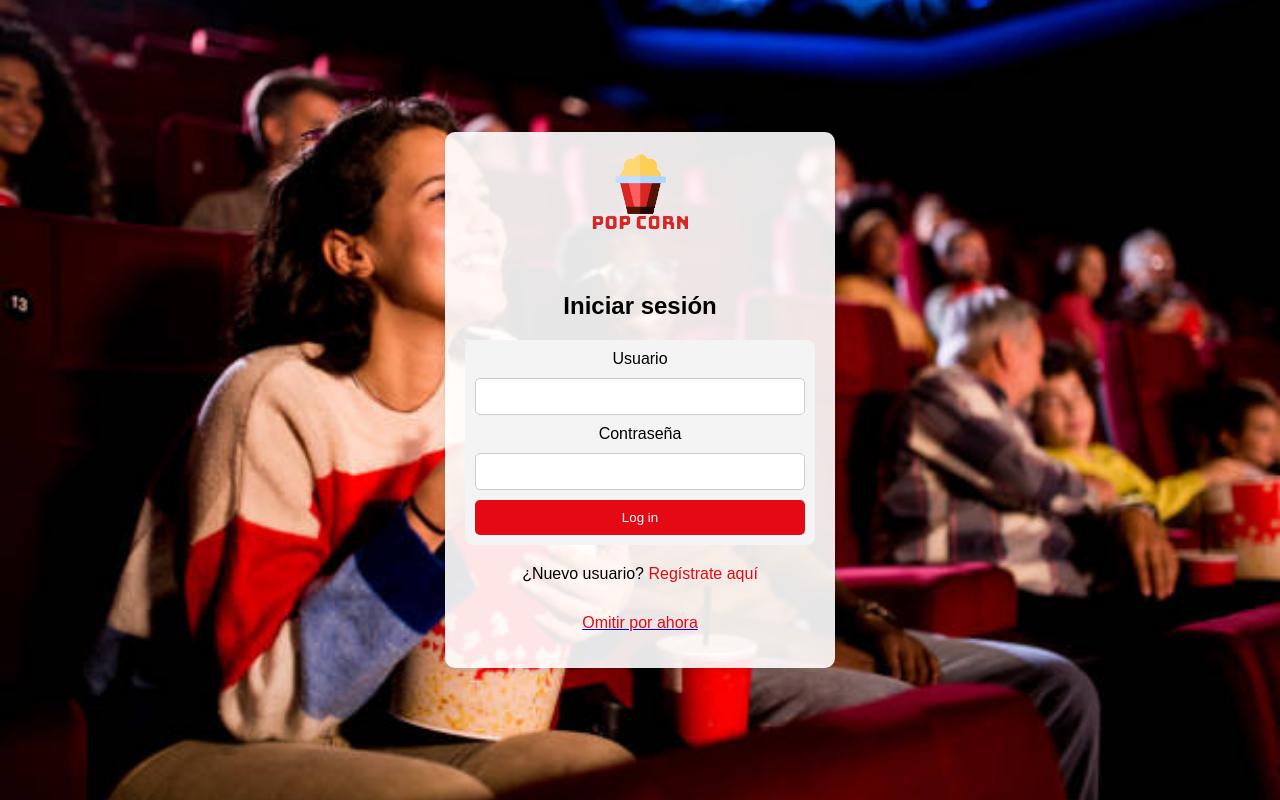
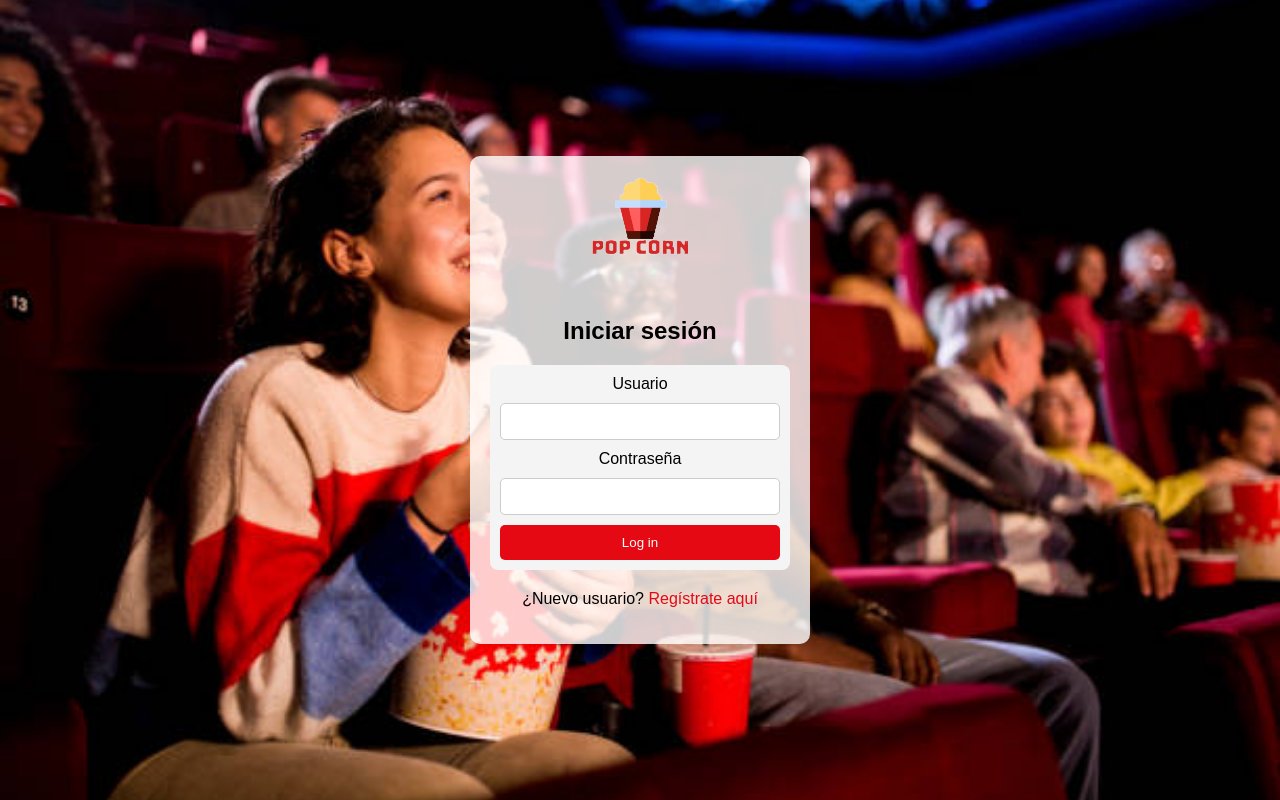
Before and after one commit to Yisus-Hybd/Popcorn, a Flask app: page /login in a window 1280 px wide. Run offline with Flask 2, Linux system fonts and the light colour scheme.

Commit message:
Checkpoint 4

```diff
--- a/app.py
+++ b/app.py
@@ -1,9 +1,10 @@
-from flask import Flask, render_template, request, redirect, url_for, session
+from flask import Flask, render_template, request, redirect, url_for, session, flash
 from flask_sqlalchemy import SQLAlchemy
 from werkzeug.security import generate_password_hash, check_password_hash
 from werkzeug.utils import secure_filename
 import os
 from models import db, Peliculas, Usuarios
+import time
 
 # Inicializa la aplicacion de Flask
 app = Flask(__name__)
@@ -101,16 +102,33 @@ def register():
 
 
 # Ruta para iniciar sesion
+# Variable para contar intentos fallidos de inicio de sesion
+intentos_fallidos = {}
+
 @app.route('/login', methods=['GET', 'POST'])
 def login():
+    global intentos_fallidos
     if request.method == 'POST':
         usuario = request.form['usuario']
         contraseña = request.form['contraseña']
+
+        # Obtener la IP del cliente para limitar los intentos de inicio de sesin
+        cliente_ip = request.remote_addr
+
+        # Verificar si el cliente ha superado el límite de intentos fallidos
+        if cliente_ip in intentos_fallidos and intentos_fallidos[cliente_ip]['intentos'] >= 5:
+            tiempo_restante = int(time.time() - intentos_fallidos[cliente_ip]['timestamp'])
+            if tiempo_restante < 30:
+                flash(f'Demasiados intentos fallidos. Intenta de nuevo en {30 - tiempo_restante} segundos.', 'error')
+                return render_template('login.html')
 
         # Buscar el usuario en la base de datos
         usuario_encontrado = Usuarios.query.filter_by(nombre_usuario=usuario).first()
 
         if usuario_encontrado and check_password_hash(usuario_encontrado.contraseña, contraseña):
+            # Limpiar intentos fallidos tras un inicio de sesion exitoso
+            intentos_fallidos.pop(cliente_ip, None)
+
             # Iniciar sesion y almacenar datos del usuario en la sesion
             session['usuario_id'] = usuario_encontrado.id
             session['tipo_usuario'] = usuario_encontrado.tipo_usuario
@@ -120,7 +138,17 @@ def login():
             else:
                 return redirect(url_for('home'))
         else:
-            return render_template('login.html', error="Usuario o contraseña incorrectos.")
+            # Manejar intentos fallidos
+            if cliente_ip not in intentos_fallidos:
+                intentos_fallidos[cliente_ip] = {'intentos': 1, 'timestamp': time.time()}
+            else:
+                intentos_fallidos[cliente_ip]['intentos'] += 1
+                if intentos_fallidos[cliente_ip]['intentos'] >= 5:
+                    intentos_fallidos[cliente_ip]['timestamp'] = time.time()
+
+            flash('Usuario o contraseña incorrectos.', 'error')
+            return render_template('login.html')
+
     return render_template('login.html')
 
 # Ruta para cerrar sesion
--- a/templates/login.html
+++ b/templates/login.html
@@ -6,13 +6,11 @@
     <link rel="stylesheet" href="{{ url_for('static', filename='styles.css') }}">
     <title>Iniciar Sesión</title>
     <style>
+        /* Asegura que el HTML y body ocupen toda la pantalla */
         html, body {
             height: 100%;
             margin: 0;
             padding: 0;
-            display: flex;
-            justify-content: center;
-            align-items: center;
         }
 
         body {
@@ -23,78 +21,48 @@
             background-attachment: fixed;
         }
 
+        /* Contenedor del formulario de login */
         .login-container {
-            background-color: rgba(255, 255, 255, 0.9);
+            background-color: rgba(255, 255, 255, 0.8);
             padding: 20px;
             border-radius: 10px;
-            width: 350px;
+            width: 300px;
+            margin: 100px auto;
             text-align: center;
-            box-shadow: 0px 4px 10px rgba(0, 0, 0, 0.1);
         }
 
-        .error-message {
+        /* Mensajes de error o éxito */
+        .success {
+            color: green;
+            background-color: #e0ffe0;
+            padding: 10px;
+            border-radius: 5px;
+            margin-bottom: 10px;
+        }
+
+        .error {
             color: red;
             background-color: #ffe0e0;
             padding: 10px;
             border-radius: 5px;
             margin-bottom: 10px;
         }
-
-        .countdown-message {
-            color: orange;
-            padding: 10px;
-            border-radius: 5px;
-            margin-bottom: 10px;
-        }
-
-        .register-link {
-            margin-top: 10px;
-        }
-
-        /* Estilos del boton de Omitir */
-        .skip-link {
-            margin-top: 15px;
-            display: inline-block;
-            color: blue;
-            cursor: pointer;
-            text-decoration: underline;
-        }
     </style>
-
-    <script>
-        {% if timeout %}
-            let countdown = 30;
-            let interval = setInterval(function() {
-                countdown--;
-                document.getElementById('countdown').innerText = countdown;
-                if (countdown <= 0) {
-                    clearInterval(interval);
-                    window.location.reload();
-                }
-            }, 1000);
-        {% endif %}
-    </script>
 </head>
 <body>
     <div class="login-container">
         <img src="{{ url_for('static', filename='popcorn_logo.png') }}" alt="Popcorn Logo">
         <h2>Iniciar sesión</h2>
 
-        <!-- Mostrar mensaje de error si las credenciales no son validas -->
-        {% if error %}
-            <div class="error-message">
-                {{ error }}
-            </div>
-        {% endif %}
+        <!-- Mostrar mensajes flash -->
+        {% with messages = get_flashed_messages(with_categories=true) %}
+            {% if messages %}
+                {% for category, message in messages %}
+                    <div class="{{ category }}">{{ message }}</div>
+                {% endfor %}
+            {% endif %}
+        {% endwith %}
 
-        <!-- Mostrar mensaje de cuenta regresiva si el usuario ha alcanzado 5 intentos -->
-        {% if timeout %}
-            <div class="countdown-message">
-                Demasiados intentos fallidos. Intenta nuevamente en <span id="countdown">30</span> segundos.
-            </div>
-        {% endif %}
-
-        <!-- Formulario de inicio de sesion -->
         <form action="/login" method="POST">
             <label for="usuario">Usuario</label>
             <input type="text" id="usuario" name="usuario" required>
@@ -104,16 +72,7 @@
 
             <button type="submit" class="btn">Log in</button>
         </form>
-
-        <!-- Enlace a la pagina de registro -->
-        <p class="register-link">
-            ¿Nuevo usuario? <a href="{{ url_for('register') }}">Regístrate aquí</a>
-        </p>
-
-        <!-- Boton de Omitir para ir a Home sin iniciar sesion -->
-        <p class="skip-link">
-            <a href="{{ url_for('home', logged_in=False) }}">Omitir por ahora</a>
-        </p>
+        <p>¿Nuevo usuario? <a href="{{ url_for('register') }}">Regístrate aquí</a></p>
     </div>
 </body>
 </html>
```
Also changed, not shown: 4 other files.
